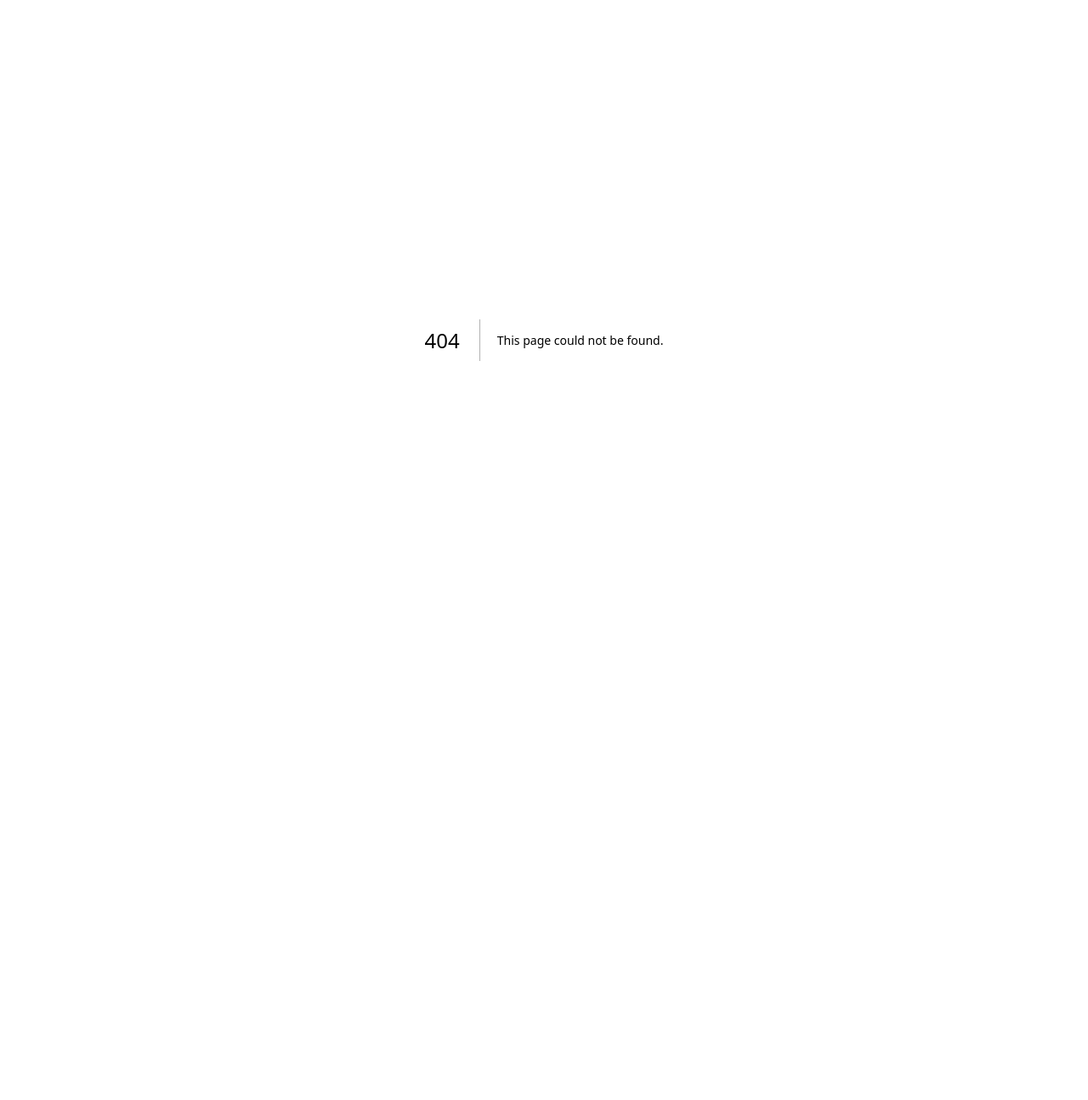
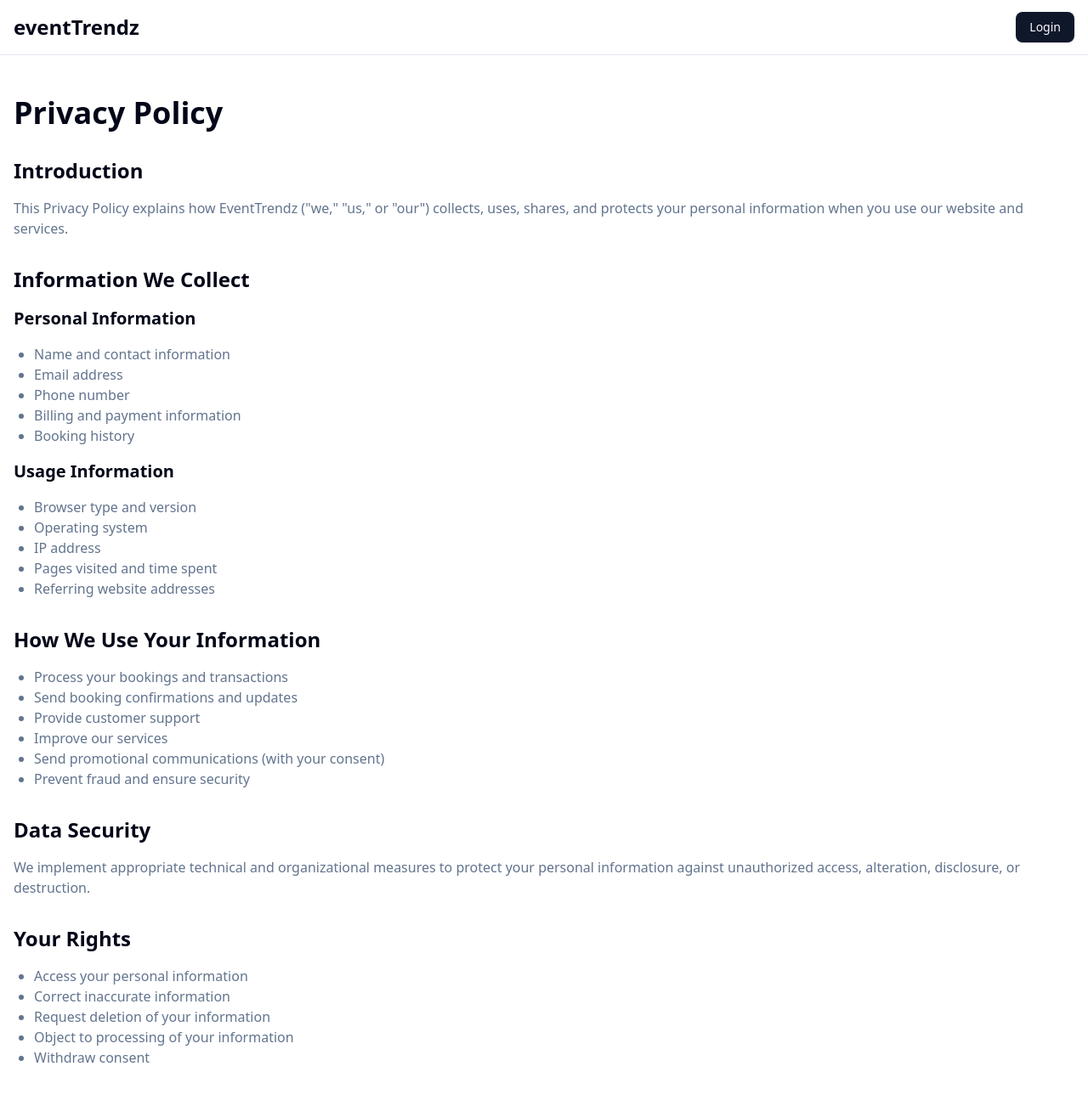
Before and after one commit to eventrendzin/eventrendz, a Next.js app: page /privacy in a window 1280 px wide. Before the commit this address had no page. Shown: the top 1295 px of the page at 85% size. Before the commit the page ends 800 px from the top, so only its background shows below. Built offline with nearby package versions, Linux system fonts and the light colour scheme; no server answers.

Commit message:
first commit

```diff
--- /dev/null
+++ b/app/(root)/privacy/page.tsx
@@ -0,0 +1,100 @@
+import type { Metadata } from "next"
+
+export const metadata: Metadata = {
+  title: "Privacy Policy",
+  description: "Read about EventTrendz's privacy policy and how we handle your data.",
+}
+
+export default function PrivacyPage() {
+  return (
+    <div className="container mx-auto px-4 py-12">
+      <h1 className="text-4xl font-bold mb-8">Privacy Policy</h1>
+
+      <div className="prose prose-lg dark:prose-invert max-w-none">
+        <section className="mb-8">
+          <h2 className="text-2xl font-bold mb-4">Introduction</h2>
+          <p className="text-muted-foreground">
+            This Privacy Policy explains how EventTrendz ("we," "us," or "our") collects, uses, shares, and protects
+            your personal information when you use our website and services.
+          </p>
+        </section>
+
+        <section className="mb-8">
+          <h2 className="text-2xl font-bold mb-4">Information We Collect</h2>
+          <div className="space-y-4">
+            <h3 className="text-xl font-bold">Personal Information</h3>
+            <ul className="list-disc pl-6 text-muted-foreground">
+              <li>Name and contact information</li>
+              <li>Email address</li>
+              <li>Phone number</li>
+              <li>Billing and payment information</li>
+              <li>Booking history</li>
+            </ul>
+
+            <h3 className="text-xl font-bold">Usage Information</h3>
+            <ul className="list-disc pl-6 text-muted-foreground">
+              <li>Browser type and version</li>
+              <li>Operating system</li>
+              <li>IP address</li>
+              <li>Pages visited and time spent</li>
+              <li>Referring website addresses</li>
+            </ul>
+          </div>
+        </section>
+
+        <section className="mb-8">
+          <h2 className="text-2xl font-bold mb-4">How We Use Your Information</h2>
+          <ul className="list-disc pl-6 text-muted-foreground">
+            <li>Process your bookings and transactions</li>
+            <li>Send booking confirmations and updates</li>
+            <li>Provide customer support</li>
+            <li>Improve our services</li>
+            <li>Send promotional communications (with your consent)</li>
+            <li>Prevent fraud and ensure security</li>
+          </ul>
+        </section>
+
+        <section className="mb-8">
+          <h2 className="text-2xl font-bold mb-4">Data Security</h2>
+          <p className="text-muted-foreground">
+            We implement appropriate technical and organizational measures to protect your personal information against
+            unauthorized access, alteration, disclosure, or destruction.
+          </p>
+        </section>
+
+        <section className="mb-8">
+          <h2 className="text-2xl font-bold mb-4">Your Rights</h2>
+          <ul className="list-disc pl-6 text-muted-foreground">
+            <li>Access your personal information</li>
+            <li>Correct inaccurate information</li>
+            <li>Request deletion of your information</li>
+            <li>Object to processing of your information</li>
+            <li>Withdraw consent</li>
+          </ul>
+        </section>
+
+        <section className="mb-8">
+          <h2 className="text-2xl font-bold mb-4">Contact Us</h2>
+          <p className="text-muted-foreground">
+            If you have any questions about this Privacy Policy, please contact us at:
+          </p>
+          <p className="text-muted-foreground">
+            Email: privacy@eventtrendz.com
+            <br />
+            Phone: +1 (555) 123-4567
+            <br />
+            Address: 123 Entertainment Ave, Suite 456, New York, NY 10001
+          </p>
+        </section>
+
+        <section className="mb-8">
+          <h2 className="text-2xl font-bold mb-4">Updates to This Policy</h2>
+          <p className="text-muted-foreground">
+            We may update this Privacy Policy from time to time. The updated version will be indicated by an updated
+            "Last revised" date and the updated version will be effective as soon as it is accessible.
+          </p>
+        </section>
+      </div>
+    </div>
+  )
+}
--- a/package.json
+++ b/package.json
@@ -23,6 +23,7 @@
     "query-string": "^9.1.1",
     "react": "^19.0.0",
     "react-dom": "^19.0.0",
+    "strip": "^3.0.0",
     "svix": "^1.61.2",
     "tailwind-merge": "^3.0.2",
     "tailwindcss-animate": "^1.0.7",
```
Also changed, not shown: 1 other file (tests, documents, lock files or other folders).
